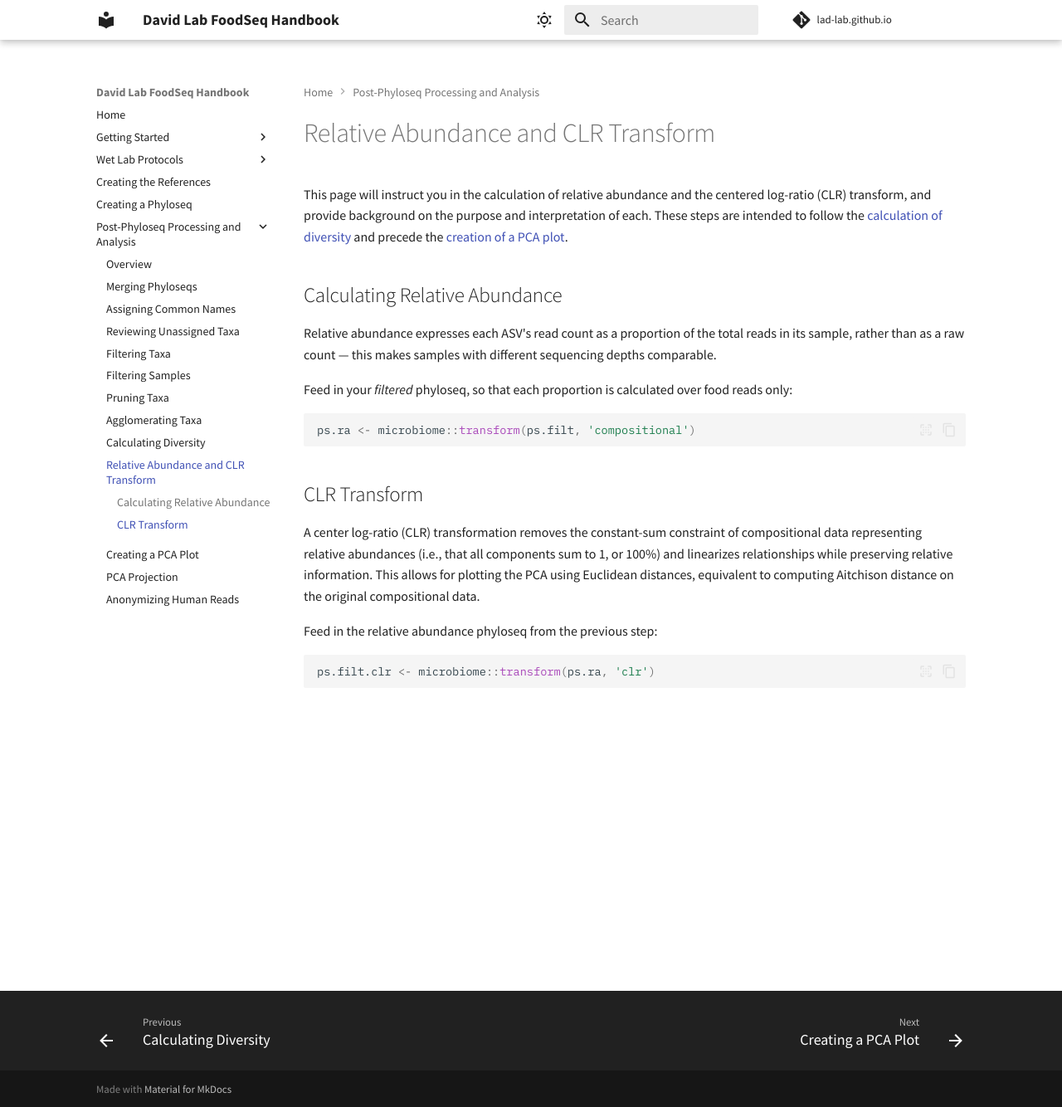
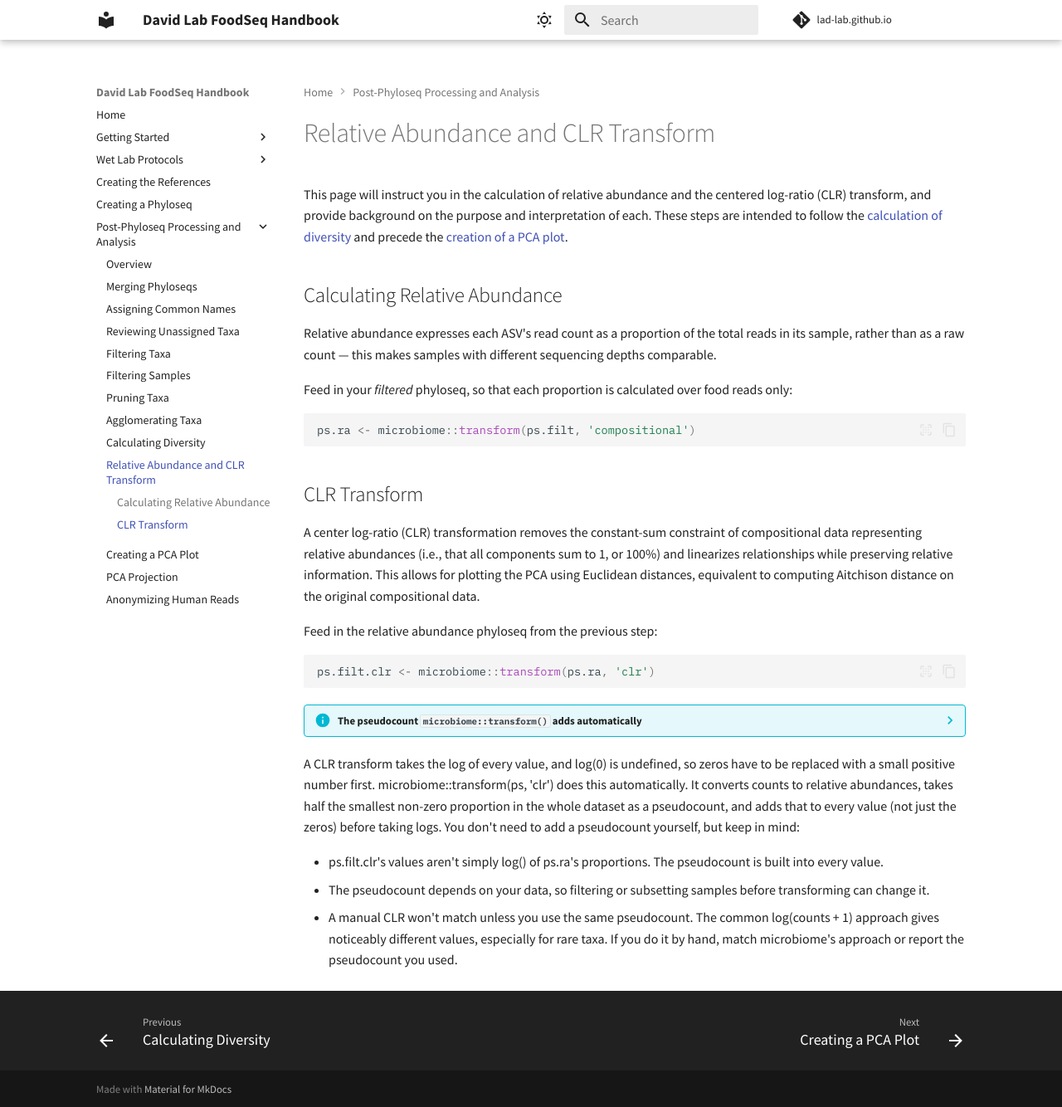
Before and after one commit to LAD-LAB/lad-lab.github.io, an MkDocs documentation site: the page built from docs/abundance.md, in a window 1280 px wide and 1334 px high. Shown: the whole window at 83% size. Built offline with MkDocs 1.6.1 and Material for MkDocs 9.7.7, drawn with Linux system fonts in a browser that asks for light colours; comment, search, counter and statistics services are not loaded.

Commit message:
Enhance documentation on CLR transformation pseudocount
Added information about pseudocount in CLR transformation and its implications for data.

````diff
--- a/docs/abundance.md
+++ b/docs/abundance.md
@@ -21,3 +21,11 @@ Feed in the relative abundance phyloseq from the previous step:
 ``` r
 ps.filt.clr <- microbiome::transform(ps.ra, 'clr')
 ```
+
+??? info "The pseudocount `microbiome::transform()` adds automatically"
+
+  A CLR transform takes the log of every value, and log(0) is undefined, so zeros have to be replaced with a small positive number first. microbiome::transform(ps, 'clr') does this automatically. It converts counts to relative abundances, takes half the smallest non-zero proportion in the whole dataset as a pseudocount, and adds that to every value (not just the zeros) before taking logs. You don't need to add a pseudocount yourself, but keep in mind:
+
+  - ps.filt.clr's values aren't simply log() of ps.ra's proportions. The pseudocount is built into every value.
+  - The pseudocount depends on your data, so filtering or subsetting samples before transforming can change it.
+  - A manual CLR won't match unless you use the same pseudocount. The common log(counts + 1) approach gives noticeably different values, especially for rare taxa. If you do it by hand, match microbiome's approach or report the pseudocount you used.
````
